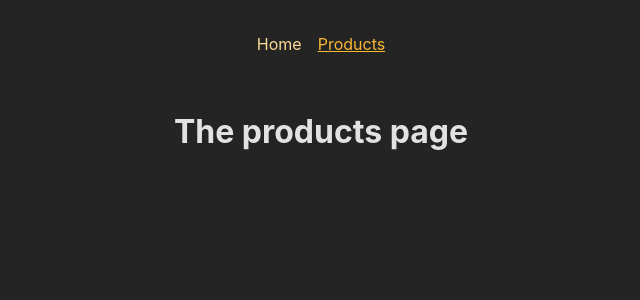
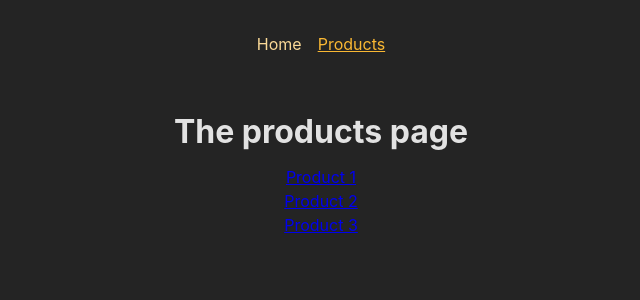
Before and after one commit to lairaalmas/udemy-simple-routing-app, a React (Create React App) app: page /products in a window 1280 px wide. Shown: the top 300 px of the page, without its empty margins (319-959 px from the left). Built offline with nearby package versions, Linux system fonts and the light colour scheme.

Commit message:
adding dinamic routes

```diff
--- a/src/App.js
+++ b/src/App.js
@@ -7,6 +7,7 @@
 import ErrorPage from "./pages/Error";
 
 import HomePage from "./pages/Home";
+import ProductDetailPage from "./pages/ProductDetail";
 import ProductsPage from "./pages/Products";
 import RootLayout from "./pages/Root";
 
@@ -26,6 +27,7 @@
     children: [
       { path: "/", element: <HomePage /> },
       { path: "/products", element: <ProductsPage /> },
+      { path: "/products/:productId", element: <ProductDetailPage /> },
     ],
   },
 ]);
--- a/src/pages/Home.js
+++ b/src/pages/Home.js
@@ -14,7 +14,7 @@
         Go to <Link to="./products">the list of products</Link>
       </p>
       <p>
-        <button onClick={navigateHandler}>Navigate</button>
+        <button onClick={navigateHandler}>Navigate to products</button>
       </p>
     </>
   );
--- /dev/null
+++ b/src/pages/ProductDetail.js
@@ -0,0 +1,14 @@
+import { useParams } from "react-router-dom";
+
+const ProductDetailPage = (props) => {
+  const params = useParams();
+
+  return (
+    <>
+      <h1>Product details</h1>
+      <p>{params.productId}</p>
+    </>
+  );
+};
+
+export default ProductDetailPage;
--- a/src/pages/Products.js
+++ b/src/pages/Products.js
@@ -1,5 +1,24 @@
+import { Link } from "react-router-dom";
+
+const PRODUCTS = [
+  { id: "p1", title: "Product 1" },
+  { id: "p2", title: "Product 2" },
+  { id: "p3", title: "Product 3" },
+];
+
 const ProductsPage = () => {
-  return <h1>The products page</h1>;
+  return (
+    <>
+      <h1>The products page</h1>
+      <ul>
+        {PRODUCTS.map((product) => (
+          <li key={product.id}>
+            <Link to={`./${product.id}`}>{product.title}</Link>
+          </li>
+        ))}
+      </ul>
+    </>
+  );
 };
 
 export default ProductsPage;
```
Also changed, not shown: 1 other file (tests, documents, lock files or other folders).
